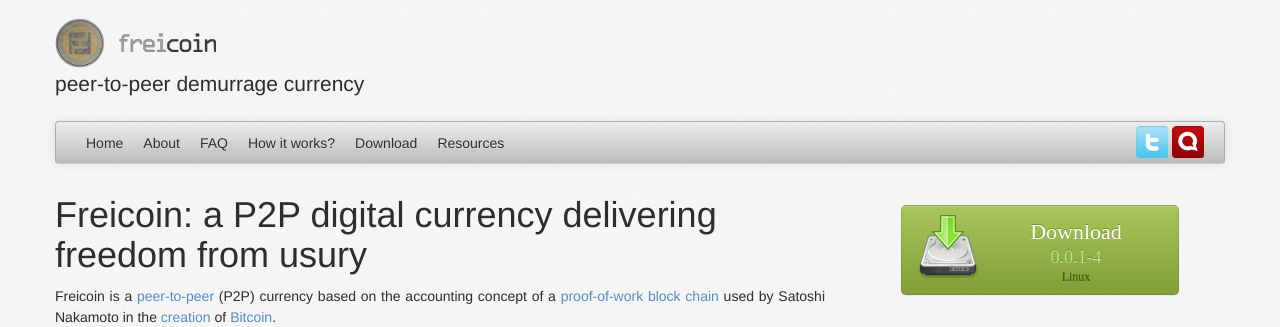
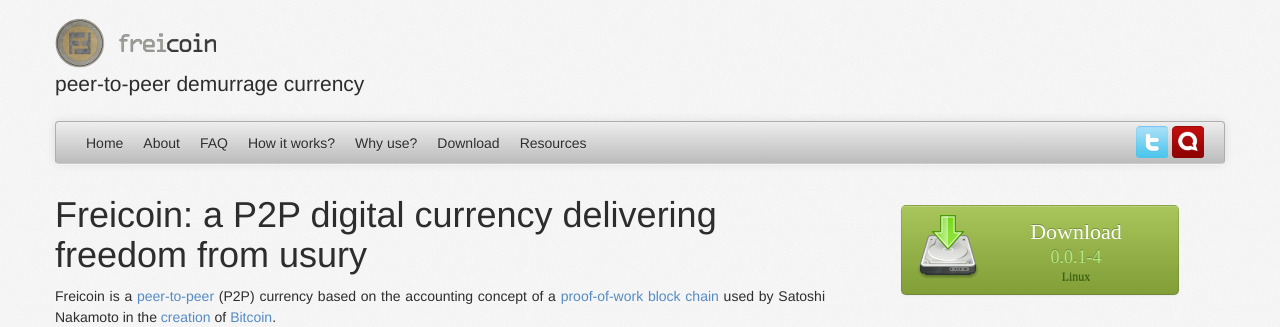
Before and after one commit to freicoin/freico.in, a Jekyll site: the page built from index.md, in a window 1280 px wide. Shown: the top 327 px of the page. Built offline with Jekyll 4.4.1, drawn with Linux system fonts in a browser that asks for light colours; nearby versions of some CDN libraries; some web fonts are replaced; comment, search, counter and statistics services are not loaded.

Commit message:
Added link to 'Why use?' in menu

```diff
--- a/_config.yml
+++ b/_config.yml
@@ -36,6 +36,9 @@
         -
             title: How it works?
             url: /how/index.html
+        -
+            title: Why use?
+            url: /why/index.html
         -
             title: Download
             url: /download/index.html
```
